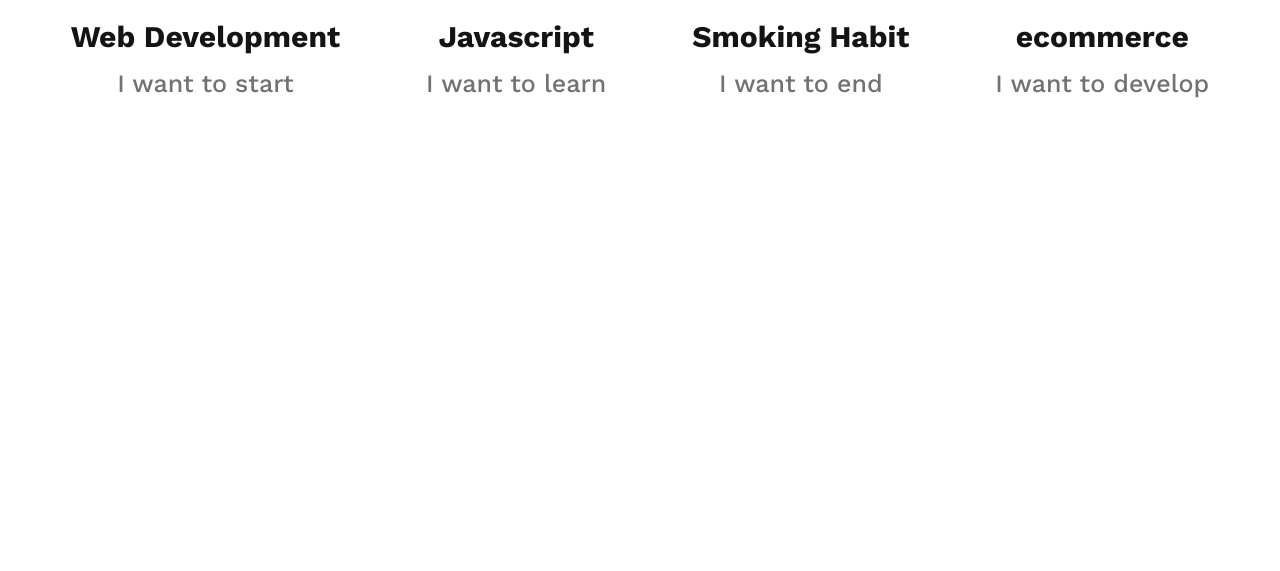
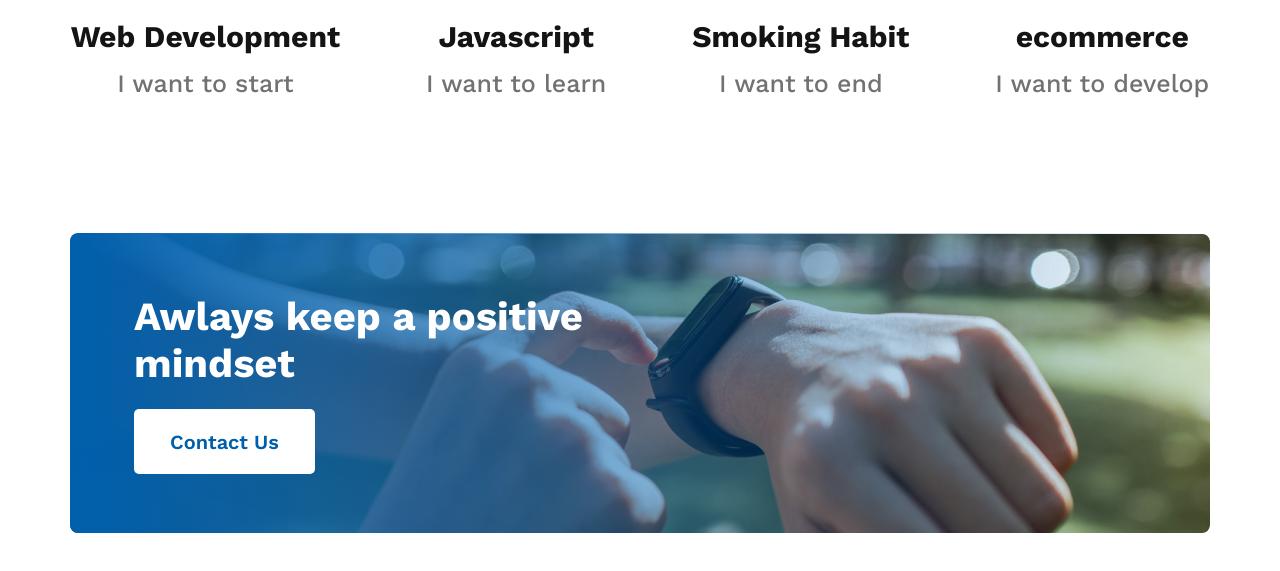
Before and after one commit to joysaha023/new-year-new-me, a plain HTML site: page index.html in a window 1280 px wide. Shown: the part 2057-2628 px from the top of the page. Drawn offline with nearby package versions, Linux system fonts and the light colour scheme.

```diff
--- a/css/style.css
+++ b/css/style.css
@@ -73,7 +73,7 @@ h6{
 }
 
 
-.hero-title .hero-btn{
+.hero-btn{
    padding: 21px 25px 20px 26px;
    background-color: #fff;
    border-radius: 5px;
@@ -169,3 +169,43 @@ h6{
     font-size: 25px;
     font-weight: 500;
 }
+
+/* image section start */
+.image-section{
+    margin-top: 135px;
+}
+.image-section .image-box{
+    height: 300px;
+    background-image: url(../assets/images/watch.png);
+    border-radius: 8px;
+    background-repeat: no-repeat;
+
+}
+.image-section .image-box .linear-div{
+    height: 300px;
+    border-radius: 8px;
+    background: linear-gradient(90deg, #005FAC 0%, rgba(0, 95, 172, 0.00) 100%);
+}
+.image-box .linear-div h3{
+    width: 459px;
+    color: #FFF;
+    font-family: var(--font-family);
+    font-size: 40px;
+    font-weight: 700;
+    padding: 60px 617px 43px 64px;
+}
+.image-box .linear-div .image-btn{
+    width: 160px;
+    height: 64px;
+    flex-shrink: 0;
+    border-radius: 5px;
+    background: #FFF;
+    text-decoration: none;
+    padding: 21px 36px 20px 36px;
+    color: #005FAC;
+    text-align: center;
+    font-family: var(--font-family);
+    font-size: 20px;
+    font-weight: 600;
+    margin-left: 64px;
+}
--- a/index.html
+++ b/index.html
@@ -116,6 +116,19 @@
     </section>
     <!-- Plan section end -->
 
+    <!-- image section start -->
+    <section class="image-section">
+        <div class="container">
+            <div class="image-box">
+                <div class="linear-div">
+                    <h3>Awlays keep a positive mindset</h3>
+                    <a href="#" class="image-btn">Contact Us</a>
+                </div>
+            </div>
+        </div>
+    </section>
+    <!-- image section end -->
+
 
 
 
```
